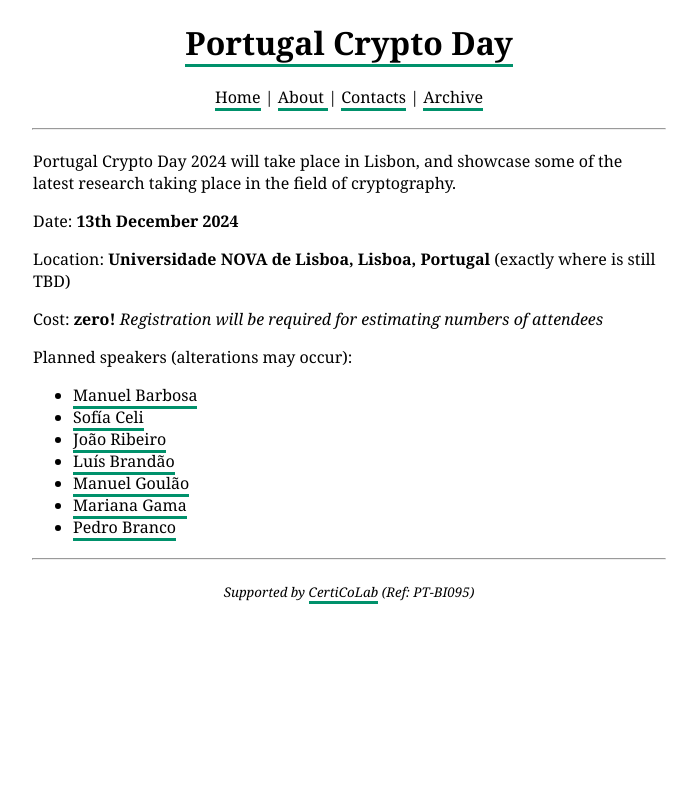
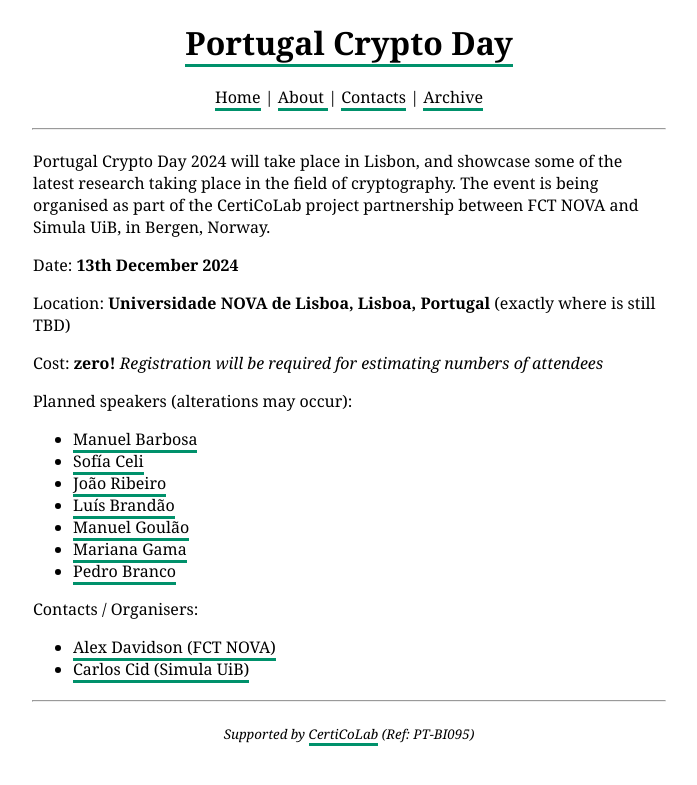
Before and after one commit to cryptoday-pt/cryptoday-pt.github.io, a Jekyll site: the page built from index.html, in a window 1280 px wide. Shown: the top 785 px of the page, without its empty margins (291-988 px from the left). Built offline with Jekyll 4.4.1, drawn with Linux system fonts in a browser that asks for light colours; the list of posts is cut into pages by our own code.

Commit message:
add more details

```diff
--- a/index.html
+++ b/index.html
@@ -2,7 +2,7 @@
 layout: default
 ---
 
-Portugal Crypto Day 2024 will take place in Lisbon, and showcase some of the latest research taking place in the field of cryptography.
+Portugal Crypto Day 2024 will take place in Lisbon, and showcase some of the latest research taking place in the field of cryptography. The event is being organised as part of the CertiCoLab project partnership between FCT NOVA and Simula UiB, in Bergen, Norway.
 
 <p>
     Date: <b>13th December 2024</b>
@@ -25,3 +25,10 @@ Portugal Crypto Day 2024 will take place in Lisbon, and showcase some of the lat
         <li><a href="https://sites.google.com/view/pmbranco">Pedro Branco</a></li>
     </ul>
 </p>
+<p>
+    Contacts / Organisers:
+    <ul>
+        <li><a href="mailto:a.davidson@fct.unl.pt">Alex Davidson (FCT NOVA)</a></li>
+        <li><a href="mailto:carlos@simula.no">Carlos Cid (Simula UiB)</a></li>
+    </ul>
+</p>
```
